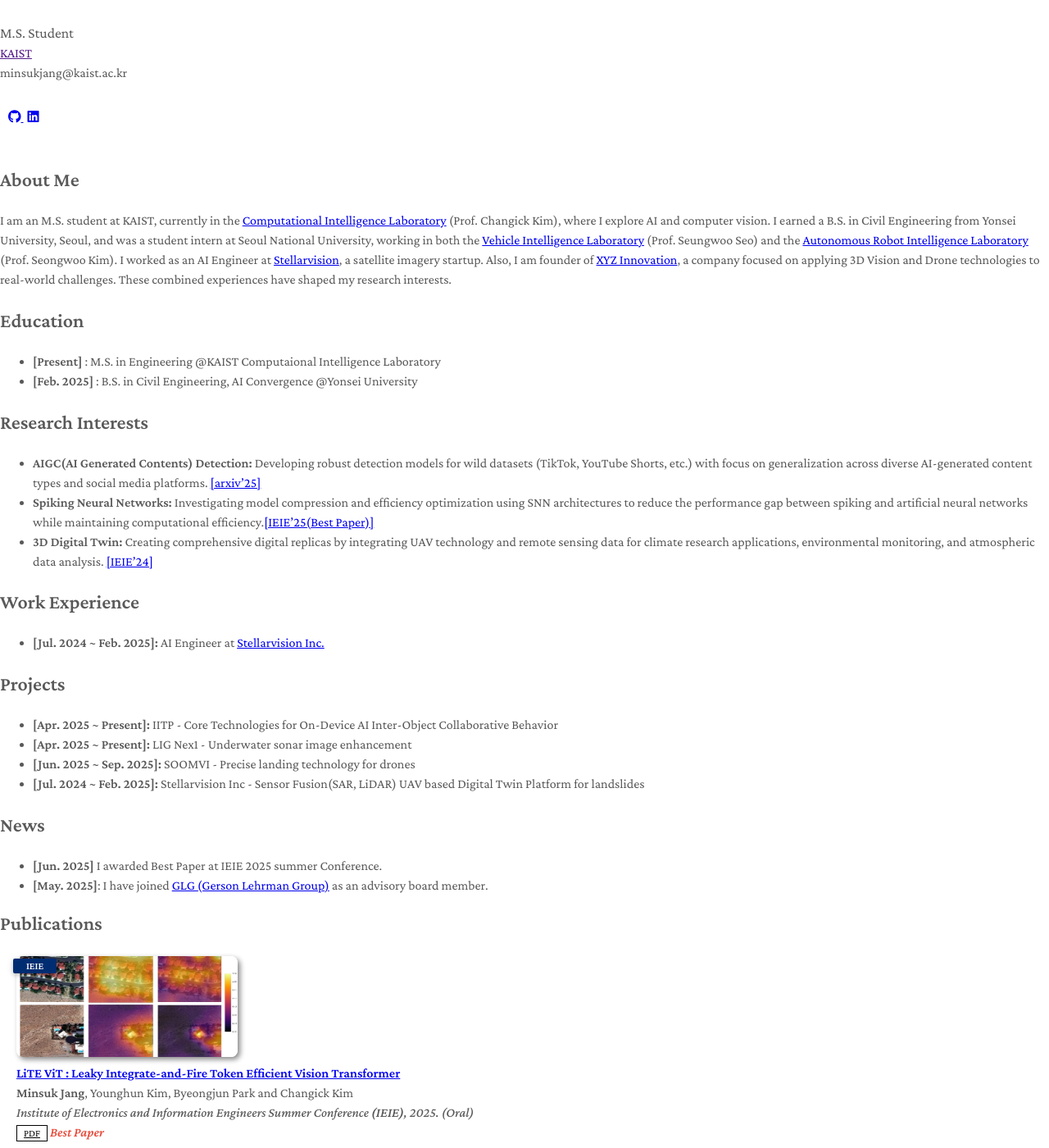
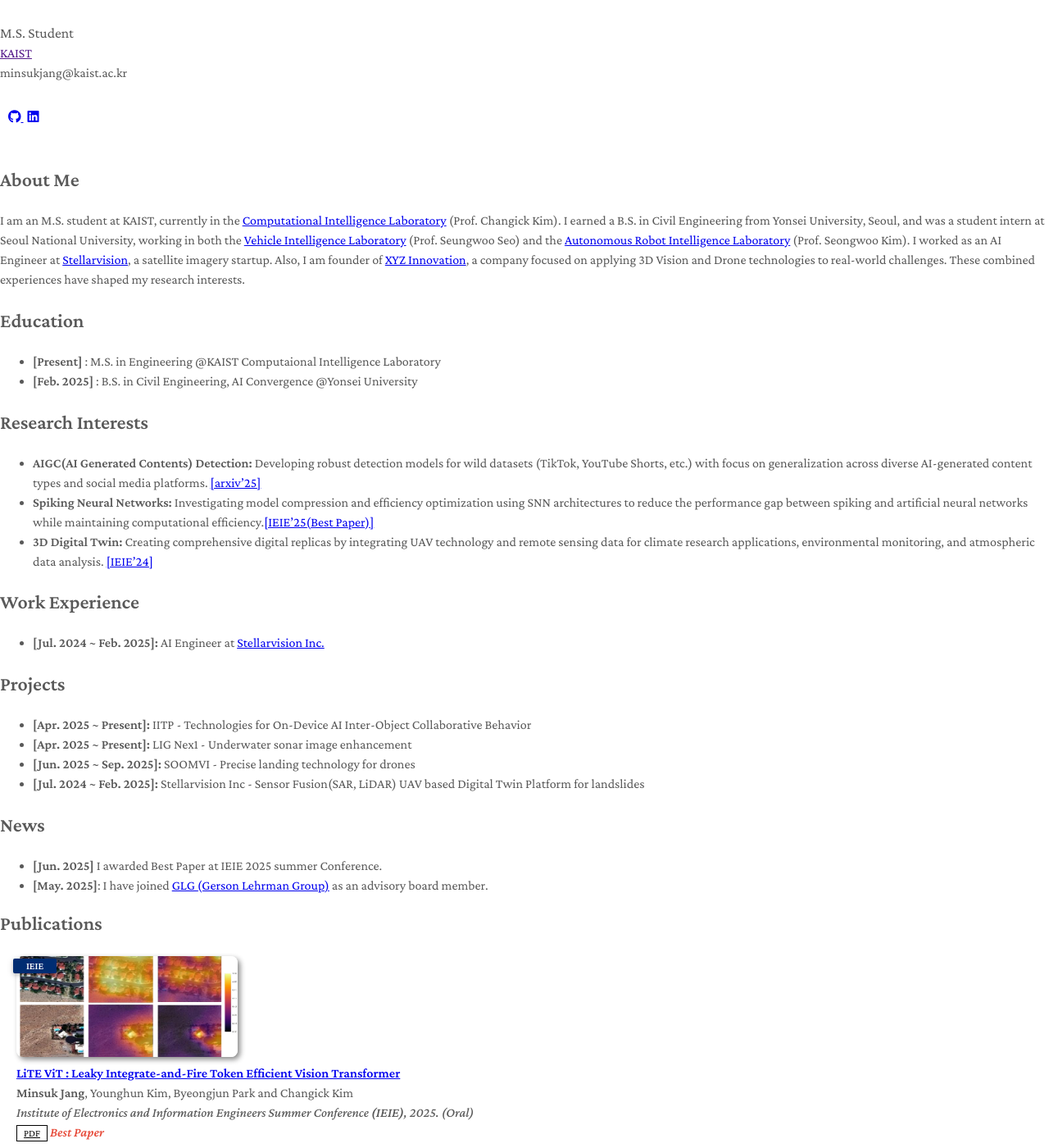
Before and after one commit to tersite1/tersite1.github.io, a Jekyll site: the page built from index.md, in a window 1280 px wide and 1400 px high, scrolled down 658 px. Shown: the whole window at 82% size. Built offline with Jekyll 4.4.1, drawn with Linux system fonts in a browser that asks for light colours; a style sheet for code colours, icons or effects is not loaded; our own code applies the rules of GitHub Pages for plain Markdown files.

Commit message:
Update index.md

```diff
--- a/index.md
+++ b/index.md
@@ -4,7 +4,7 @@
 
 ## About Me
 
-I am an M.S. student at KAIST, currently in the [Computational Intelligence Laboratory](https://cilabs.kaist.ac.kr/) (Prof. Changick Kim), where I explore AI and computer vision. I earned a B.S. in Civil Engineering from Yonsei University, Seoul, and was a student intern at Seoul National University, working in both the [Vehicle Intelligence Laboratory](https://vi.snu.ac.kr/) (Prof. Seungwoo Seo) and the [Autonomous Robot Intelligence Laboratory](https://vi.snu.ac.kr/) (Prof. Seongwoo Kim). I worked as an AI Engineer at [Stellarvision](https://stellarvision.co.kr/en/), a satellite imagery startup. Also, I am founder of [XYZ Innovation](https://www.linkedin.com/company/xyzinnovation), a company focused on applying 3D Vision and Drone technologies to real-world challenges. These combined experiences have shaped my research interests.
+I am an M.S. student at KAIST, currently in the [Computational Intelligence Laboratory](https://cilabs.kaist.ac.kr/) (Prof. Changick Kim). I earned a B.S. in Civil Engineering from Yonsei University, Seoul, and was a student intern at Seoul National University, working in both the [Vehicle Intelligence Laboratory](https://vi.snu.ac.kr/) (Prof. Seungwoo Seo) and the [Autonomous Robot Intelligence Laboratory](https://vi.snu.ac.kr/) (Prof. Seongwoo Kim). I worked as an AI Engineer at [Stellarvision](https://stellarvision.co.kr/en/), a satellite imagery startup. Also, I am founder of [XYZ Innovation](https://www.linkedin.com/company/xyzinnovation), a company focused on applying 3D Vision and Drone technologies to real-world challenges. These combined experiences have shaped my research interests.
 
 
 
@@ -32,7 +32,7 @@
 
 ## Projects
 
-* **[Apr. 2025 ~ Present]:** IITP - Core Technologies for On-Device AI Inter-Object Collaborative Behavior
+* **[Apr. 2025 ~ Present]:** IITP - Technologies for On-Device AI Inter-Object Collaborative Behavior
 * **[Apr. 2025 ~ Present]:** LIG Nex1 - Underwater sonar image enhancement
 * **[Jun. 2025 ~ Sep. 2025]:** SOOMVI - Precise landing technology for drones
 * **[Jul. 2024 ~ Feb. 2025]:** Stellarvision Inc - Sensor Fusion(SAR, LiDAR) UAV based Digital Twin Platform for landslides
```
